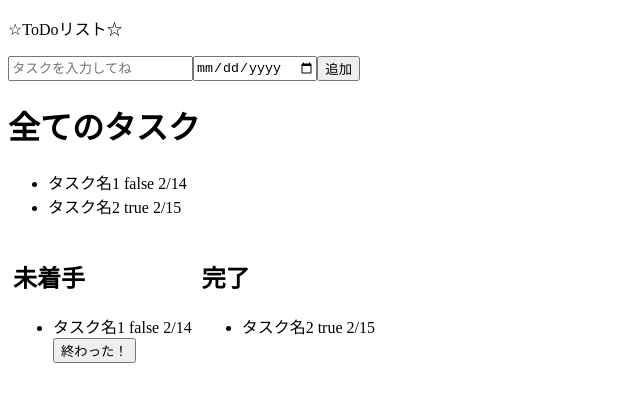
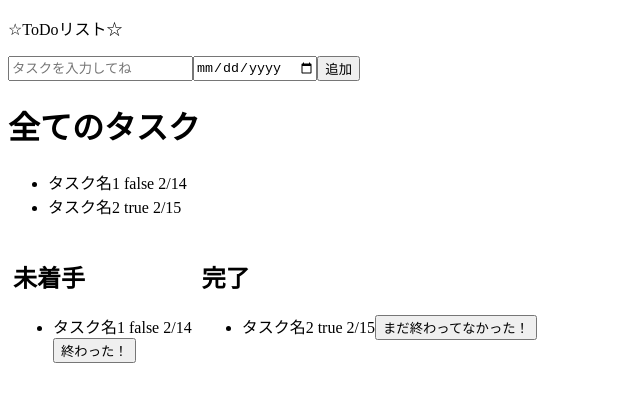
Before and after one commit to ayaka910kudo/practice4, a Next.js app: page /practice/sample in a window 1280 px wide. Shown: the top 402 px of the page, without its empty margins (0-640 px from the left). Built offline with nearby package versions, Linux system fonts and the light colour scheme.

Commit message:
完了から未着手に戻せるようにした

```diff
--- a/src/pages/practice/sample.jsx
+++ b/src/pages/practice/sample.jsx
@@ -88,6 +88,8 @@ const ArrayComponent = () => {
 };
 
 const MakeTodoList = () => {
+  //TODO タスクの更新
+  //TODO タスクの削除
   //jsゾーン
   // Todoが入るリスト
   const [task, setTask] = useState("");
@@ -192,12 +194,19 @@ const MakeTodoList = () => {
                 item.isCompleted && (
                   <li key={index}>
                     {`${item.task} ${item.isCompleted} ${item.date}`}
+                    <button
+                      onClick={(event) => {
+                        const copyTodo = [...todo];
+                        copyTodo[index].isCompleted = false;
+                        setTodo(copyTodo);
+                      }}
+                    >
+                      まだ終わってなかった！
+                    </button>
                   </li>
                 )
             )}
           </ul>
-
-          {/* <li>bbb</li> */}
         </div>
       </div>
     </>
```
